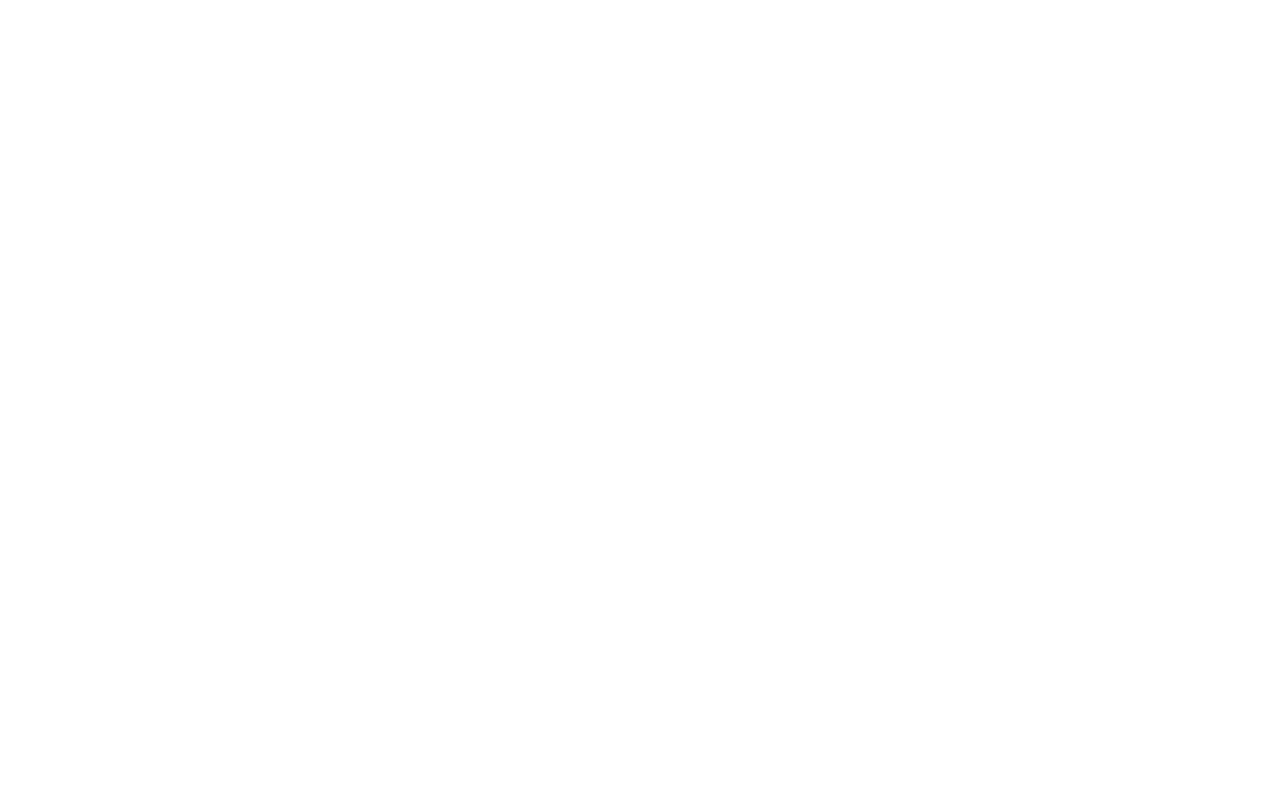
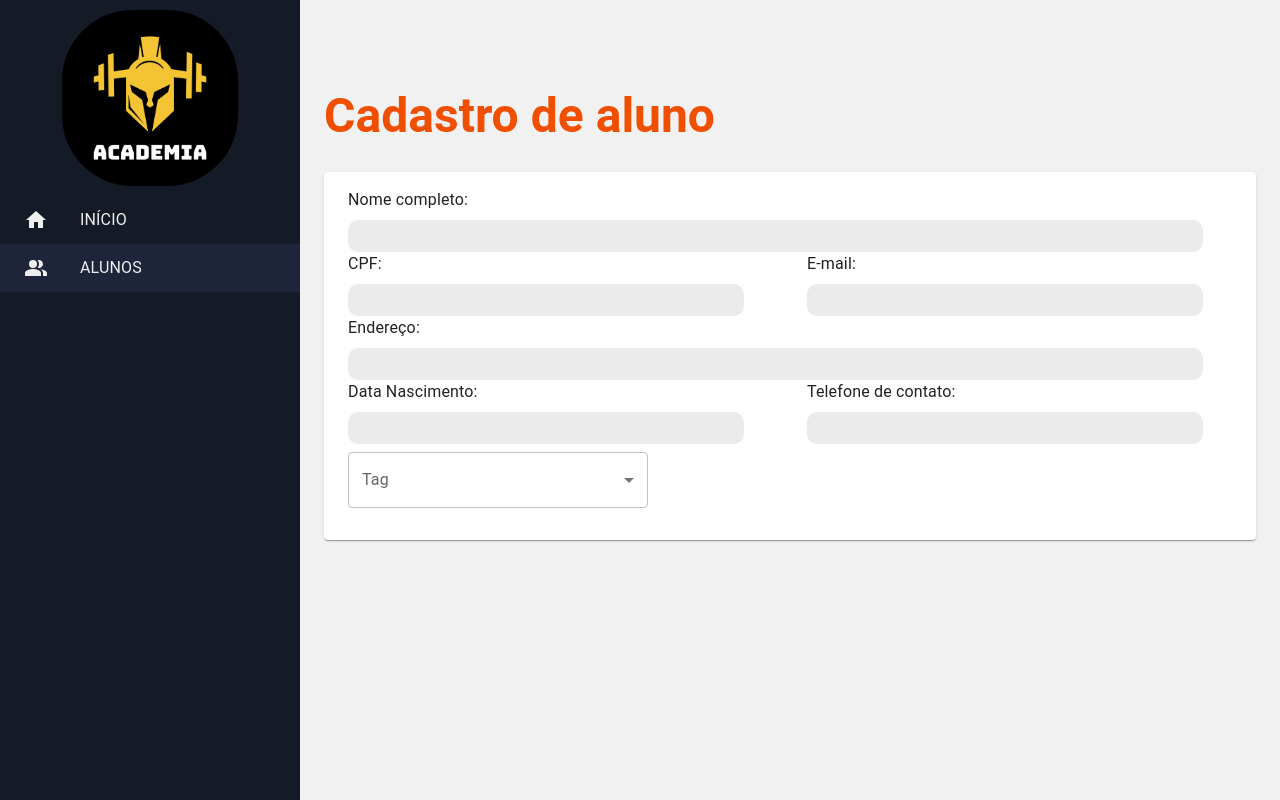
Before and after one commit to Andre-Silveira/sys-gym-front, a React (Create React App) app: page /cadastroAlunos in a window 1280 px wide. Before the commit this address had no page. Built offline with nearby package versions, Linux system fonts and the light colour scheme.

Commit message:
criando componentes de aluno, cadastro e lista

```diff
--- a/src/components/common/Card.tsx
+++ b/src/components/common/Card.tsx
@@ -55,7 +55,7 @@
                 {item.alunoAtivo ? item.alunoAtivo : 0}
               </Typography>
               <Typography sx={{textAlign: 'center'}}>
-                { item.titulo == "Alunos" ?
+                { item.titulo === "Alunos" ?
                   "Alunos Ativos": " A vencer"}
               </Typography>
             </CardContent>
@@ -70,7 +70,7 @@
                 {item.alunoBloqueado ? item.alunoBloqueado : 0}
               </Typography>
               <Typography sx={{textAlign: 'center'}}>
-              { item.titulo == "Alunos" ?
+              { item.titulo === "Alunos" ?
                   "Alunos bloqueados": "Vencidos"}
 
               </Typography>
--- /dev/null
+++ b/src/components/common/FormAluno.tsx
@@ -0,0 +1,85 @@
+import { Grid, InputBase, Typography } from '@mui/material';
+import colorConfigs from '../../configs/colorConfigs';
+import MultipleSelect from './MultipleSelect';
+
+const inputConfigGrande = {
+  ml: 1,
+  flex: 1,
+  borderRadius: '10px',
+  width: '95%',
+  paddingLeft: 1,
+  marginTop: 1,
+  backgroundColor: colorConfigs.listaAlunos.inputSearch
+}
+
+const inputConfigPequeno = {
+  ml: 1,
+  flex: 1,
+  borderRadius: '10px',
+  width: '100%',
+  paddingLeft: 1,
+  marginTop: 1,
+  backgroundColor: colorConfigs.listaAlunos.inputSearch
+}
+
+const FormAluno = () => {
+  return(
+    <form>
+      <Typography
+        sx={{ml: 1, flex: 1}}
+      >
+        Nome completo:
+      </Typography>
+      <InputBase
+        sx={inputConfigGrande}
+      />
+      <Grid direction={'row'} container>
+        <div style={{ marginRight: '7%', width: '44%'}}>
+          <Typography sx={{ml: 1, flex: 1}}>
+            CPF:
+          </Typography>
+          <InputBase
+            sx={inputConfigPequeno}
+          />
+        </div>
+        <div style={{width: '44%'}}>
+          <Typography sx={{ml: 1, flex: 1}}>
+            E-mail:
+          </Typography>
+          <InputBase
+            sx={inputConfigPequeno}
+          />
+        </div>
+      </Grid>
+      <Typography sx={{ml: 1, flex: 1}}>
+        Endereço:
+      </Typography>
+      <InputBase
+        sx={inputConfigGrande}
+      />
+      <Grid direction={'row'} container>
+        <div style={{ marginRight: '7%', width: '44%'}}>
+          <Typography sx={{ml: 1, flex: 1}}>
+            Data Nascimento:
+          </Typography>
+          <InputBase
+            sx={inputConfigPequeno}
+          />
+        </div>
+        <div style={{width: '44%'}}>
+          <Typography sx={{ml: 1, flex: 1}}>
+            Telefone de contato:
+          </Typography>
+          <InputBase
+            sx={inputConfigPequeno}
+          />
+        </div>
+      </Grid>
+      <Grid direction={'row'} container>
+        <MultipleSelect />
+      </Grid>
+    </form>
+  )
+}
+
+export default FormAluno;
--- /dev/null
+++ b/src/components/common/MultipleSelect.tsx
@@ -0,0 +1,132 @@
+
+import Checkbox from '@mui/material/Checkbox';
+import FormControl from '@mui/material/FormControl';
+import InputLabel from '@mui/material/InputLabel';
+import ListItemText from '@mui/material/ListItemText';
+import MenuItem from '@mui/material/MenuItem';
+import OutlinedInput from '@mui/material/OutlinedInput';
+import Select from '@mui/material/Select';
+import * as React from 'react';
+
+const ITEM_HEIGHT = 48;
+const ITEM_PADDING_TOP = 8;
+const MenuProps = {
+  PaperProps: {
+    style: {
+      maxHeight: ITEM_HEIGHT * 4.5 + ITEM_PADDING_TOP,
+      width: 250,
+    },
+  },
+};
+
+type tipo = {
+  id: number
+  name: string
+  slug: string
+  type: string
+  locale: string
+  created_at: string
+  updated_at: string
+}
+
+const variants:Array<any> = [
+  {
+    id: 3,
+    name: 'Voucher',
+    slug: 'voucher',
+    type: 'Main',
+    locale: 'en',
+    created_at: '2021-11-15T08:27:23.000Z',
+    updated_at: '2021-11-15T08:27:23.000Z'
+  },
+  {
+    id: 1,
+    name: 'Top Up',
+    slug: 'top-up',
+    type: 'Main',
+    locale: 'en',
+    created_at: '2021-11-15T08:26:44.000Z',
+    updated_at: '2021-11-15T08:26:44.000Z'
+  },
+  {
+    id: 2,
+    name: 'Game Key',
+    slug: 'game-key',
+    type: 'Main',
+    locale: 'en',
+    created_at: '2021-11-15T08:27:03.000Z',
+    updated_at: '2021-11-15T08:27:03.000Z'
+  },
+  {
+    id: 12,
+    name: 'Other',
+    slug: 'other',
+    type: 'SubMain',
+    locale: 'en',
+    created_at: '2021-11-15T08:30:50.000Z',
+    updated_at: '2021-11-15T08:30:50.000Z'
+  },
+  {
+    id: 11,
+    name: 'Nintendo',
+    slug: 'nintendo',
+    type: 'SubMain',
+    locale: 'en',
+    created_at: '2021-11-15T08:30:22.000Z',
+    updated_at: '2021-11-15T08:30:22.000Z'
+  },
+  {
+    id: 10,
+    name: 'Xbox',
+    slug: 'xbox',
+    type: 'SubMain',
+    locale: 'en',
+    created_at: '2021-11-15T08:30:08.000Z',
+    updated_at: '2021-11-15T08:30:08.000Z'
+  },
+];
+
+const MultipleSelect = () => {
+  const [variantName, setVariantName] = React.useState<Array<tipo>>([]);
+
+  const handleChange = (event:any) => {
+    const {
+      target: { value },
+    } = event;
+
+    setVariantName(typeof value === 'string'
+    ? value.split(',')
+    : value);
+  };
+
+  return (
+    <div>
+      <FormControl sx={{ m: 1, width: 300 }}>
+        <InputLabel id="demo-multiple-checkbox-label">Tag</InputLabel>
+        <Select
+          labelId="demo-multiple-checkbox-label"
+          id="demo-multiple-checkbox"
+          multiple
+          value={variantName}
+          onChange={handleChange}
+          input={<OutlinedInput label="Tag" />}
+          renderValue={(selected) => selected.map((x) => x.name).join(', ')}
+          MenuProps={MenuProps}
+        >
+          {variants.map((variant) => (
+            <MenuItem key={variant.id} value={variant}>
+              <Checkbox
+                checked={
+                  variantName.findIndex((item) => item.id === variant.id) >= 0
+                }
+              />
+              <ListItemText primary={variant.name} />
+            </MenuItem>
+          ))}
+        </Select>
+      </FormControl>
+    </div>
+  );
+}
+
+export default MultipleSelect;
--- a/src/configs/colorConfigs.ts
+++ b/src/configs/colorConfigs.ts
@@ -15,6 +15,11 @@
   card: {
     main:"#fafafa",
     child: "#fff"
+  },
+  listaAlunos:{
+    bg: "#f9f9f9",
+    inputSearch: "#EAEAEAEA",
+    aluno: "#ECECEC"
   }
 };
 
--- /dev/null
+++ b/src/pages/alunos/CadastroAluno.tsx
@@ -0,0 +1,18 @@
+import { Card, CardContent } from '@mui/material';
+import FormAluno from "../../components/common/FormAluno";
+import Title from "../../components/common/Title";
+
+const CadastroAluno = () => {
+  return (
+    <div>
+      <Title titulo={"Cadastro de aluno"} />
+      <Card>
+        <CardContent>
+          <FormAluno />
+        </CardContent>
+      </Card>
+    </div>
+  )
+}
+
+export default CadastroAluno;
--- /dev/null
+++ b/src/pages/alunos/EditarAluno.tsx
@@ -0,0 +1,18 @@
+import { Card, CardContent } from "@mui/material";
+import FormAluno from "../../components/common/FormAluno";
+import Title from "../../components/common/Title";
+
+const EditarAluno = () => {
+  return (
+    <div>
+      <Title titulo={"Edição de aluno"}/>
+      <Card>
+        <CardContent>
+          <FormAluno />
+        </CardContent>
+      </Card>
+    </div>
+  )
+}
+
+export default EditarAluno;
--- a/src/pages/alunos/ListaAlunos.tsx
+++ b/src/pages/alunos/ListaAlunos.tsx
@@ -1,12 +1,117 @@
+import EditIcon from "@mui/icons-material/Edit";
+import LockIcon from "@mui/icons-material/Lock";
+import LockOpenIcon from "@mui/icons-material/LockOpen";
+import SearchIcon from "@mui/icons-material/Search";
+import { Button, Card, CardActions, CardContent, Divider, IconButton, InputBase, List, ListItem, ListItemText } from "@mui/material";
+import Paper from "@mui/material/Paper";
+
+import React from "react";
+import { Link } from "react-router-dom";
 import Title from "../../components/common/Title";
+import colorConfigs from "../../configs/colorConfigs";
 
 type Props = {};
+
+function generate(element: React.ReactElement) {
+  return [0, 1, 2].map((value) =>
+    React.cloneElement(element, {
+      key: value,
+    }),
+  );
+}
 
 const ListaAlunos = (props: Props) => {
   return (
     <div>
       <Title titulo={"Alunos"} />
-      ListaAlunos
+      <Card sx={{backgroundColor: colorConfigs.listaAlunos.bg, padding: 0}}>
+        <CardContent>
+          <div>
+            <Paper
+              sx={{
+                p: '2px 4px',
+                display: 'flex',
+                alignItems: 'center',
+                width: '100%',
+                border: 'none',
+                boxShadow: 'none',
+                backgroundColor: colorConfigs.listaAlunos.bg
+              }}
+            >
+              <InputBase
+                sx={{
+                  ml: 1,
+                  flex: 1,
+                  borderRadius: '15px',
+                  paddingLeft: 2,
+                  backgroundColor: colorConfigs.listaAlunos.inputSearch
+                }}
+                placeholder="Procurar aluno"
+                inputProps={{ 'aria-label': 'search google maps' }}
+              />
+              <IconButton type="button" sx={{ p: '10px' }} aria-label="search">
+                <SearchIcon />
+              </IconButton>
+            </Paper>
+            <Divider />
+            <div
+              style={{
+                backgroundColor: colorConfigs.listaAlunos.aluno,
+                marginTop: 5
+              }}
+            >
+              <List>
+                {generate(
+                  <ListItem
+                    secondaryAction={
+                      <div>
+                        <IconButton
+                          sx={{margin: 1}}
+                          edge="end"
+                          component={Link}
+                          to="/editarAlunos"
+                        >
+                          <EditIcon />
+                        </IconButton>
+                        <IconButton sx={{margin: 1}} edge="end">
+                          <LockIcon />
+                        </IconButton>
+                        <IconButton sx={{margin: 1}} edge="end">
+                          <LockOpenIcon />
+                        </IconButton>
+                      </div>
+                    }
+                  >
+                    <ListItemText
+                      primary="Nome do aluno"
+                    />
+                  </ListItem>
+                )}
+              </List>
+            </div>
+          </div>
+        </CardContent>
+      </Card>
+      <CardActions
+        style={{
+          justifyContent: 'end',
+          marginTop: 30
+          }}
+      >
+        <Button
+          variant="contained"
+          sx={{
+            backgroundColor: colorConfigs.title,
+            color: "#fff",
+            borderRadius: '10px',
+          }}
+          component={Link}
+          to="/cadastroAlunos"
+        >
+          Cadastrar
+        </Button>
+
+      </CardActions>
     </div>
   );
 };
--- a/src/routes/appRoutes.tsx
+++ b/src/routes/appRoutes.tsx
@@ -1,5 +1,7 @@
 import HomeIcon from '@mui/icons-material/Home';
 import PeopleAltIcon from '@mui/icons-material/PeopleAlt';
+import CadastroAluno from '../pages/alunos/CadastroAluno';
+import EditarAluno from '../pages/alunos/EditarAluno';
 import HomePage from "../pages/home/HomePage";
 import ListaAlunos from './../pages/alunos/ListaAlunos';
 import { RouteType } from "./config";
@@ -27,6 +29,16 @@
       displayText: "ALUNOS",
       icon: <PeopleAltIcon />
     }
+  },
+  {
+    path: "/cadastroAlunos",
+    element: <CadastroAluno />,
+    state: "alunos",
+  },
+  {
+    path: "/editarAlunos",
+    element: <EditarAluno />,
+    state: "alunos",
   }
 ];
 
```
